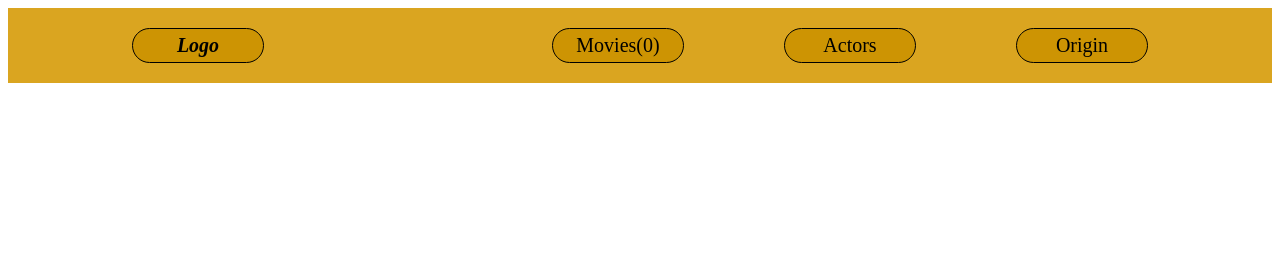
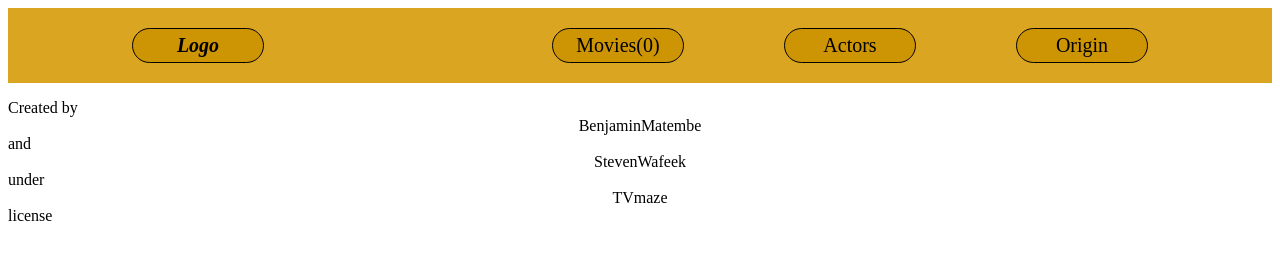
Before and after one commit to StevenWafeek/Javascript-Capstone, a website built with webpack: page src/index.html in a window 1280 px wide. Built offline with nearby package versions, Linux system fonts and the light colour scheme.

Commit message:
Add the footer

```diff
--- a/src/index.html
+++ b/src/index.html
@@ -8,16 +8,26 @@
   </head>
   <body>
     <nav>
-
-        <div>
-          <p>Logo</p>
-        </div>
+      <div>
+        <p>Logo</p>
+      </div>
 
       <ul>
-        <li><a href="">Movies  <span>(0)</span></a></li>
+        <li>
+          <a href="">Movies <span>(0)</span></a>
+        </li>
         <li><a href="">Actors</a></li>
         <li><a href="">Origin</a></li>
       </ul>
     </nav>
+    <footer>
+      <p>
+        Created by<a href="https://github.com/BenjaminMatembe/"
+          >BenjaminMatembe</a
+        >
+        and <a href="https://github.com/StevenWafeek">StevenWafeek</a>under
+        <a href="https://www.tvmaze.com/api">TVmaze</a>license
+      </p>
+    </footer>
   </body>
 </html>
```
